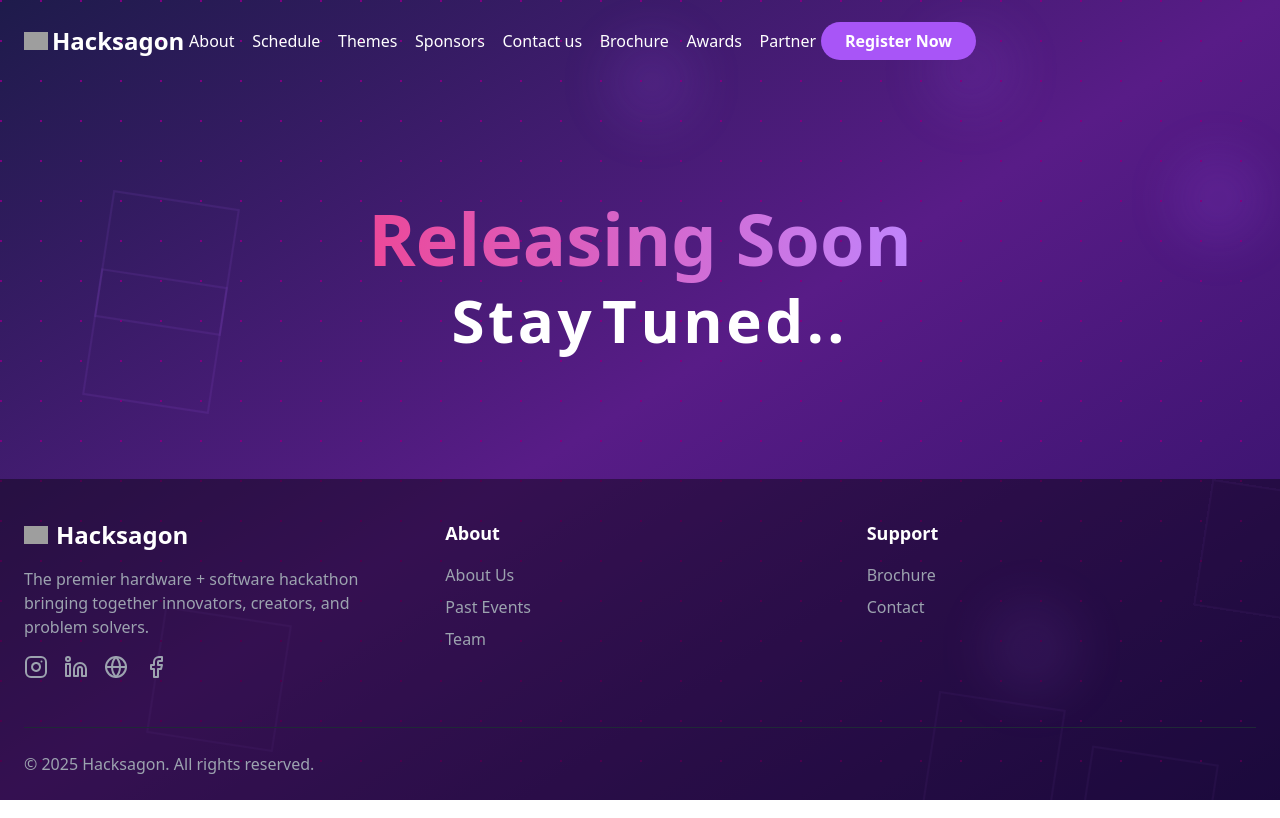
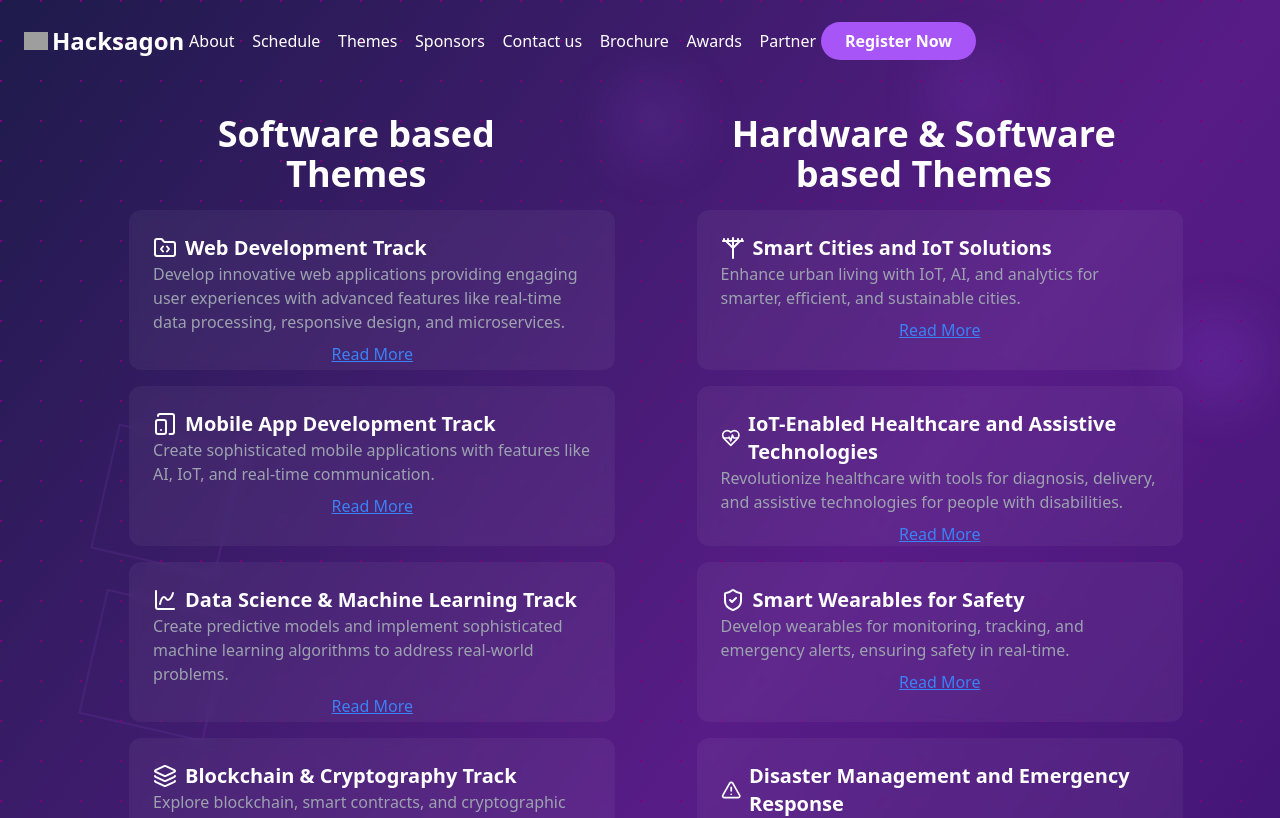
Before and after one commit to AdityaKrSingh26/Hacksagon, a React (Vite) app: page /themes in a window 1280 px wide. Shown: the top 818 px of the page. Built offline with nearby package versions, Linux system fonts and the light colour scheme; grey boxes are pictures that could not be loaded.

Commit message:
theme add

```diff
--- a/src/Pages/Themes/Themes.tsx
+++ b/src/Pages/Themes/Themes.tsx
@@ -1,19 +1,19 @@
-// import SoftwareThemes from "../../components/SoftwareThemes";
-// import HardwareThemes from "../../components/HardwareThemes";
+import SoftwareThemes from "../../components/SoftwareThemes";
+import HardwareThemes from "../../components/HardwareThemes";
 
-import Commingsoon from "../../components/Commingsoon";
+// import Commingsoon from "../../components/Commingsoon";
 
 const Themes = () => {
   return (
     <div>
-      <Commingsoon />
-      {/* <div className="flex flex-col md:flex-row overflow-hidden p-8 justify-evenly">
+      {/* <Commingsoon /> */}
+      <div className="flex flex-col md:flex-row overflow-hidden p-8 justify-evenly">
         <SoftwareThemes />
         <HardwareThemes />
       </div>
       <div className="w-2/5 mx-auto bg-white/5 backdrop-blur-sm rounded-xl p-6 text-xl mb-10">
         <strong>Note: </strong> Please note that the technology stacks and challenge ideas mentioned are not mandatory; they are intended to provide an overview, guide participants in their project development, and inspire their work.
-      </div> */}
+      </div>
     </div>
   );
 };
--- a/src/components/Navbar.tsx
+++ b/src/components/Navbar.tsx
@@ -43,7 +43,7 @@ export function Navbar() {
 
         <div className="hidden sm:block">
           <Link
-            to="https://unstop.com/"
+            to="https://devfolio.co/discover"
             target="_blank"
             className=" register-btn bg-purple-500 hover:bg-purple-600 px-6 py-2 rounded-full font-semibold transition-colors text-center"
           >
@@ -73,7 +73,7 @@ export function Navbar() {
 
       <div className="mt-4 sm:hidden w-full">
         <Link
-          to="https://unstop.com/"
+          to="https://devfolio.co/discover"
           target="_blank"
           className="block bg-purple-500 hover:bg-purple-600 px-6 py-2 rounded-full font-semibold transition-colors text-center w-full"
         >
```
